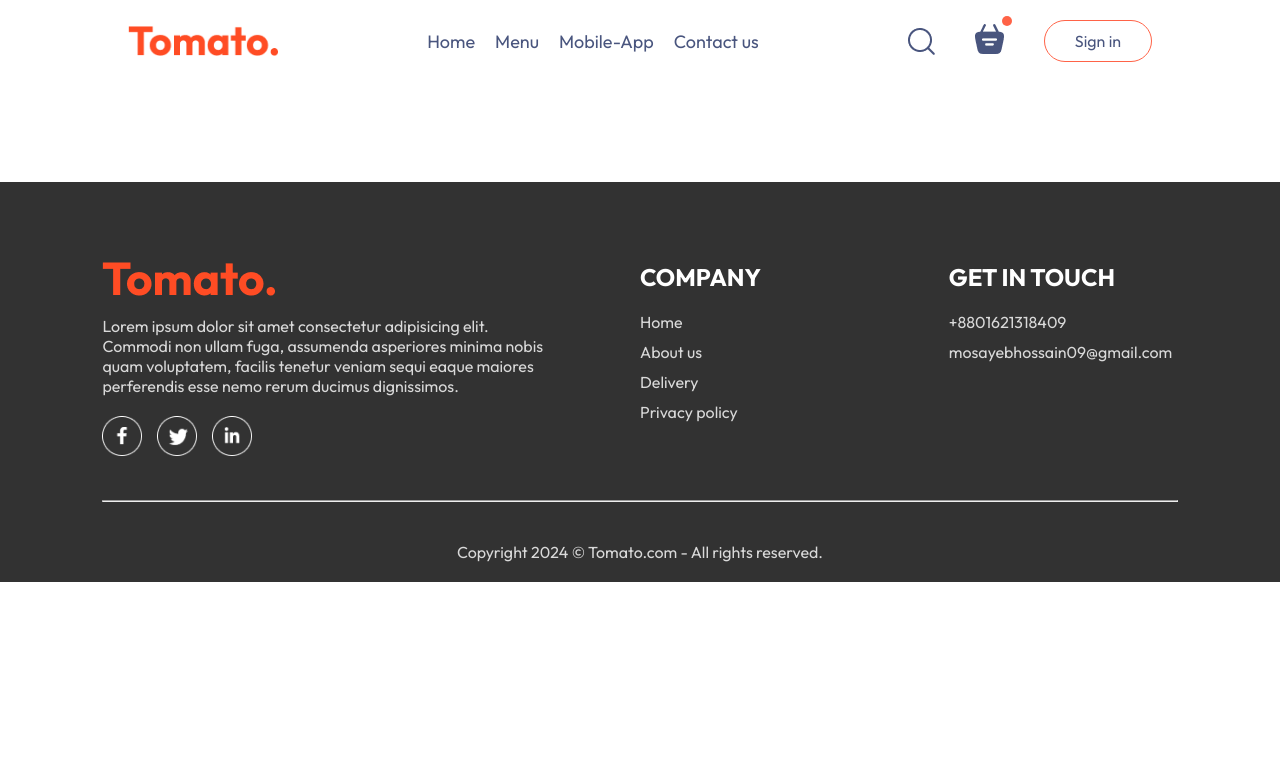
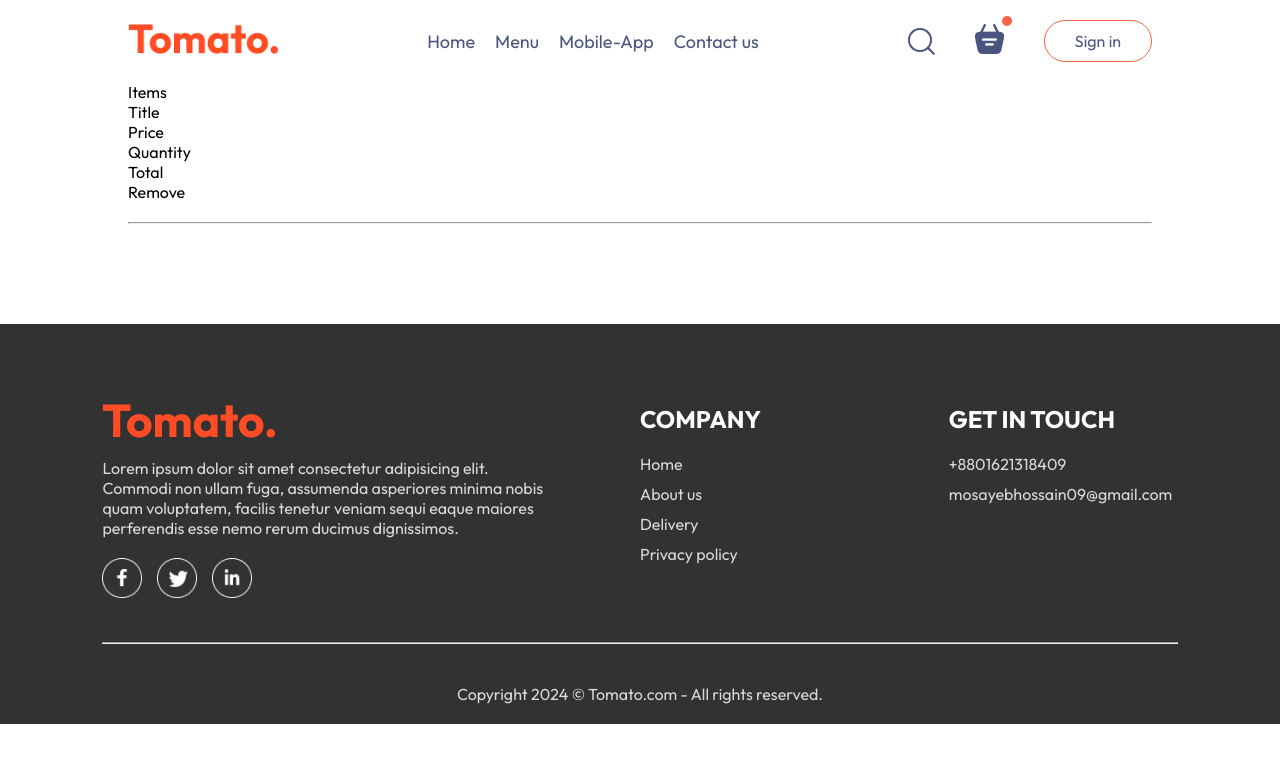
Before and after one commit to Mosayeb09/FOOD_CAN_GO, a React (Vite) app in the folder frontend/: page /cart in a window 1280 px wide. Shown: the top 762 px of the page. Built offline with nearby package versions, Linux system fonts and the light colour scheme.

Commit message:
creating cart

```diff
--- a/frontend/src/Component/Navbar/Navbar.jsx
+++ b/frontend/src/Component/Navbar/Navbar.jsx
@@ -7,7 +7,7 @@ const Navbar = ({setshowForm}) => {
     const [menu,setMenu] = useState(' ')
     return (
         <div className='navbar'>
-            <img src={assets.logo} alt="" className="logo" />
+           <Link to={'/'}> <img src={assets.logo} alt="" className="logo" /></Link>
             <ul className="navbar-menu">
                 <Link to={'/'} onClick={()=>setMenu('Home')} className={menu==='Home'?'active':''}>Home</Link>
                 <a href='#explore-menu' onClick={()=>setMenu('Menu')} className={menu==="Menu"?'active':''} >Menu</a>
@@ -18,7 +18,7 @@ const Navbar = ({setshowForm}) => {
             <div className="navbar-right">
                 <img src={assets.search_icon} alt="" />
                 <div className="navbar-search-icon">
-                    <img src={assets.basket_icon} alt="" />
+                    <Link to={'/cart'}><img src={assets.basket_icon} alt="" /></Link>
                     <div className="dot">
                         {/* <img src= alt="" /> */}
                     </div>
--- a/frontend/src/Pages/Cart/Cart.jsx
+++ b/frontend/src/Pages/Cart/Cart.jsx
@@ -1,8 +1,37 @@
 
+import { useContext } from 'react';
 import './Cart.css'
+import { StoreContext } from '../../Context/StoreContext';
+import { food_list } from './../../assets/assets';
 const Cart = () => {
+    const {cartItems,food_list,removeFormCart}=useContext(StoreContext);
     return (
-        <div>
+        <div className='cart'>
+            <div className="cart-items">
+                <div className="cart-items-title">
+                    <p>Items</p>
+                    <p>Title</p>
+                    <p>Price</p>
+                    <p>Quantity</p>
+                    <p>Total</p>
+                    <p>Remove</p>
+                </div>
+                <br />
+                <hr />
+                {food_list.map((item,index)=>{
+                    if(cartItems[item._id]>0)
+                        {
+                            return(
+                                <div className='cart-items-title cart-items-item'>
+                                    <p>{item.name}</p>
+
+                                </div>
+
+                            )
+                        }
+                }
+                )}
+            </div>
 
         </div>
     );
```
